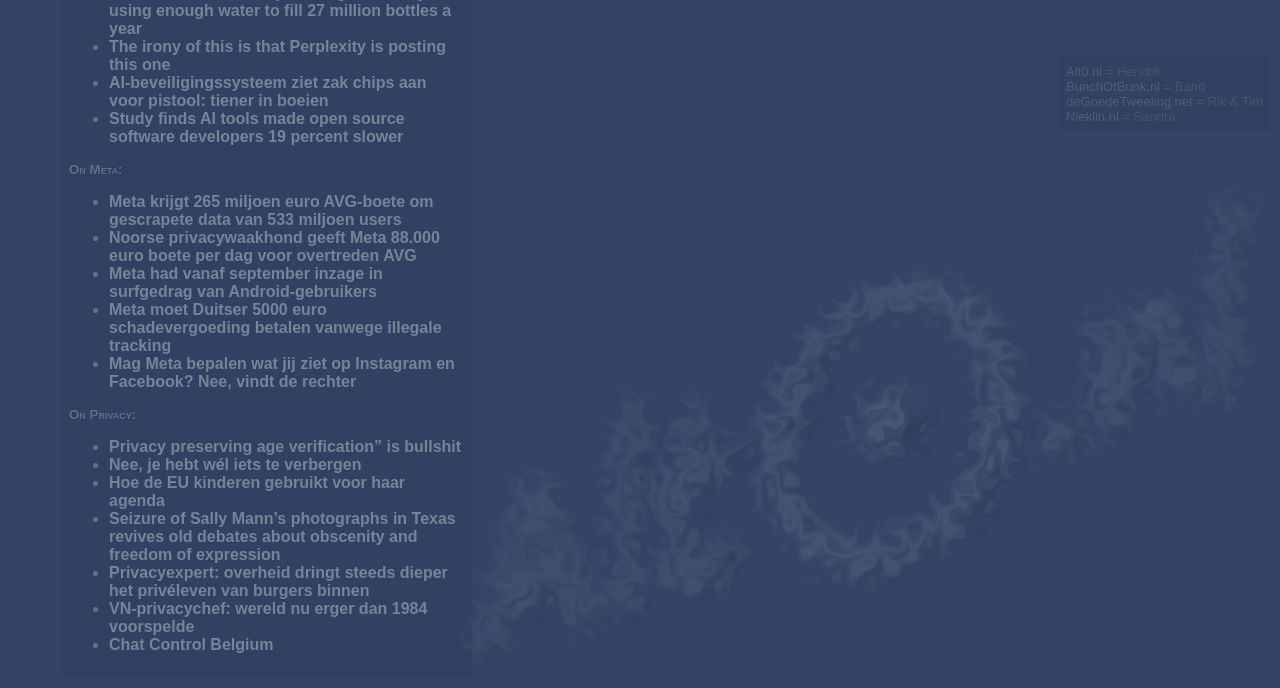
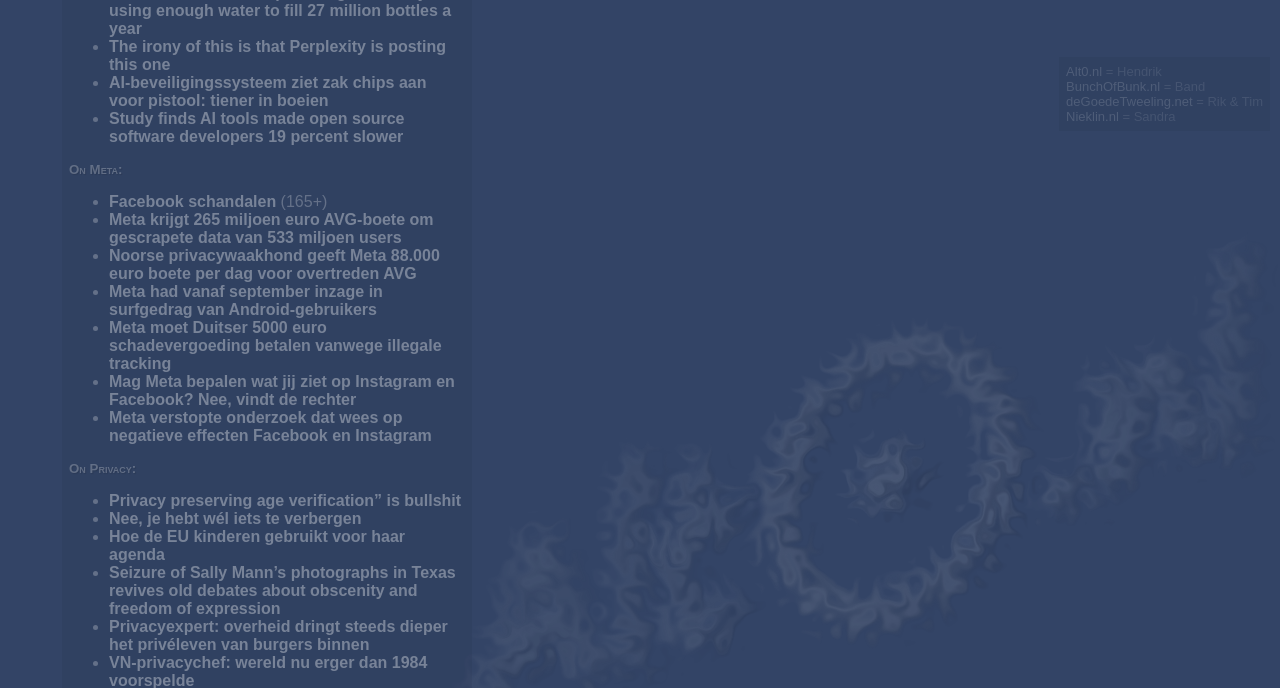
Before and after one commit to brownhamer/alt0.nl, a PHP site: page /on.php in a window 1280 px wide. Shown: the part 659-1347 px from the top of the page. Before the commit the page ends 1312 px from the top, so only its background shows below. Run offline with PHP 8.4, Linux system fonts and the light colour scheme.

Commit message:
More on Meta

```diff
--- a/on.php
+++ b/on.php
@@ -36,11 +36,13 @@ startHtmlPage('Alt0.nl &rarr; On AI');
 
 <h5>On Meta:</h5>
 <ul>
+  <li><a href="https://www.dedigitaletuin.nl/overig/facebook-schandalen/">Facebook schandalen</a> (165+)</li>
   <li><a href="https://tweakers.net/nieuws/203926/meta-krijgt-265-miljoen-euro-avg-boete-om-gescrapete-data-van-533-miljoen-users.html">Meta krijgt 265 miljoen euro AVG-boete om gescrapete data van 533 miljoen users</a></li>
   <li><a href="https://tweakers.net/nieuws/211816/noorse-privacywaakhond-geeft-meta-88000-euro-boete-per-dag-voor-overtreden-avg.html">Noorse privacywaakhond geeft Meta 88.000 euro boete per dag voor overtreden AVG</a></li>
   <li><a href="https://tweakers.net/nieuws/235760/meta-had-vanaf-september-inzage-in-surfgedrag-van-android-gebruikers.html">Meta had vanaf september inzage in surfgedrag van Android-gebruikers</a></li>
   <li><a href="https://tweakers.net/nieuws/237058/meta-moet-duitser-5000-euro-schadevergoeding-betalen-vanwege-illegale-tracking.html">Meta moet Duitser 5000 euro schadevergoeding betalen vanwege illegale tracking</a></li>
   <li><a href="https://decorrespondent.nl/16421/mag-meta-bepalen-wat-jij-ziet-op-instagram-en-facebook-nee-vindt-de-rechter/3a5ebc2a-ba4a-0a90-22f6-cb9a2c021dc5">Mag Meta bepalen wat jij ziet op Instagram en Facebook? Nee, vindt de rechter</a></li>
+  <li><a href="https://tweakers.net/nieuws/241810/meta-verstopte-onderzoek-dat-wees-op-negatieve-effecten-facebook-en-instagram.html">Meta verstopte onderzoek dat wees op negatieve effecten Facebook en Instagram</a></li>
 </ul>
 
 <h5>On Privacy:</h5>
```
